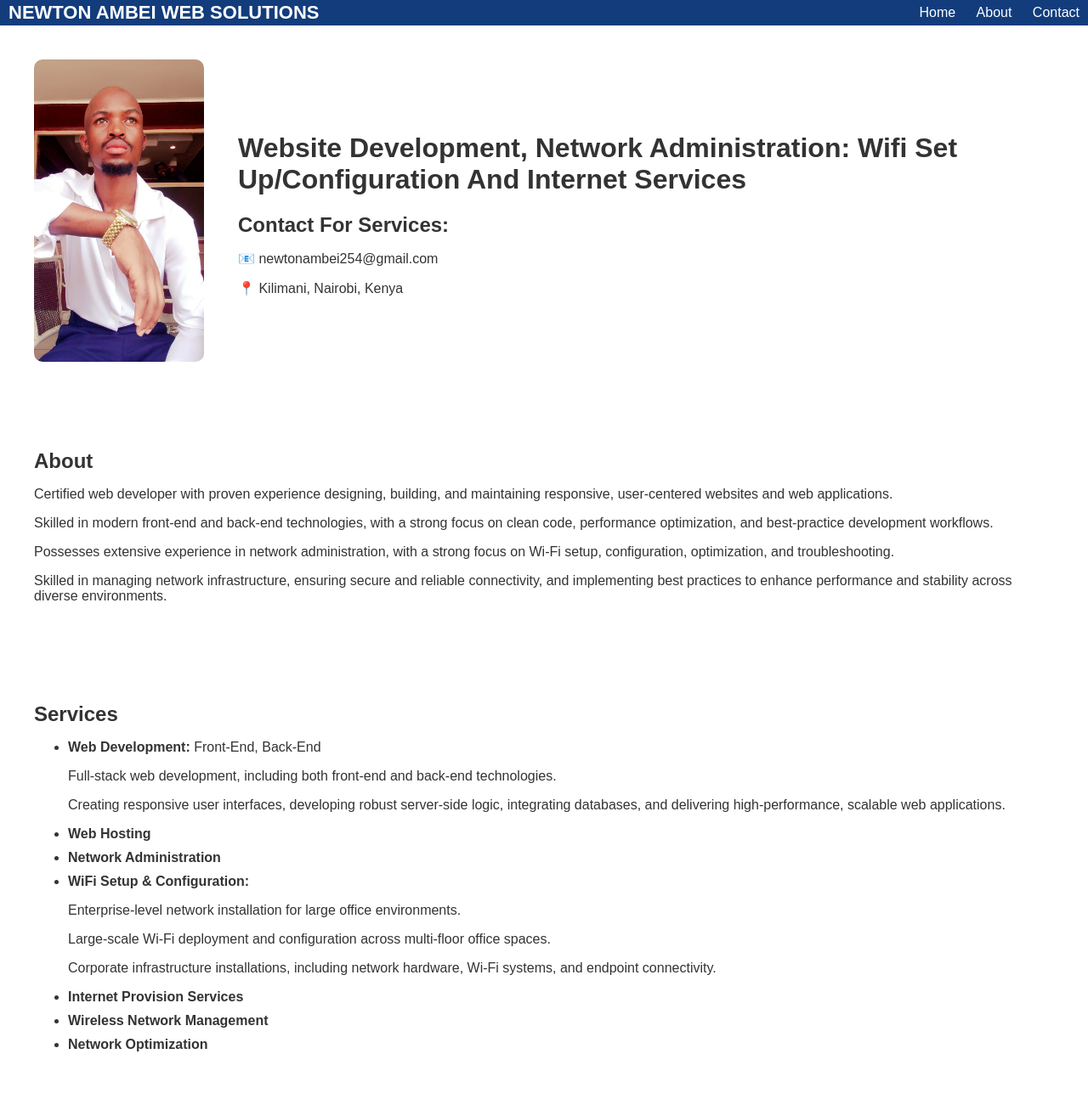
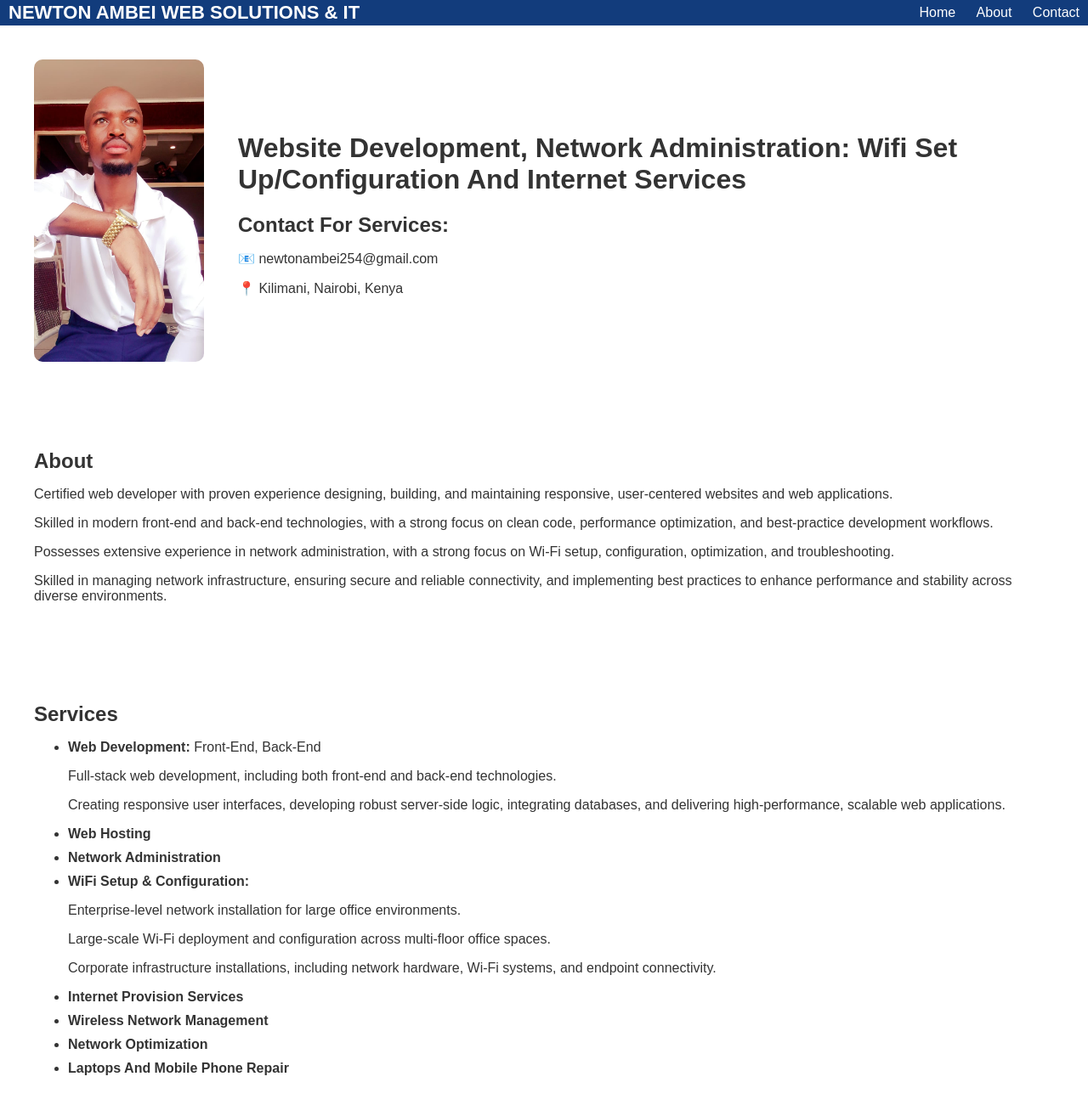
Before and after one commit to newtonambei254-prog/newtonambei.github.io, a plain HTML site: page index.html in a window 1280 px wide. Shown: the top 1294 px of the page at 85% size. Drawn offline with Linux system fonts and the light colour scheme.

Commit message:
Update index.html

```diff
--- a/index.html
+++ b/index.html
@@ -5,6 +5,8 @@
     <meta charset="UTF-8">
     <meta name="viewport" content="width=device-width, initial-scale=1.0">
     <title>Newton Ambei</title>
+    <meta name="google-site-verification" content="nMnVh_kgHrMhWwDWOph0Jd2OpQRjp3fhThH3Epl6Tw8" />
+
     <style>
         body {
             margin: 0;
@@ -80,7 +82,7 @@
 <body>
 
 <header>
-    <h1>NEWTON AMBEI WEB SOLUTIONS</h1>
+    <h1>NEWTON AMBEI WEB SOLUTIONS & IT</h1>
     <nav>
         <a href="#">Home</a>
         <a href="#">About</a>
@@ -130,6 +132,7 @@
         <li><strong>Internet Provision Services</strong></li>
         <li><strong>Wireless Network Management</strong></li>
         <li><strong>Network Optimization</strong></li>
+        <li><strong>Laptops And Mobile Phone Repair</strong></li>
     </ul>
 </div>
 
@@ -138,4 +141,5 @@
 </footer>
 
 </body>
+
 </html>
```
